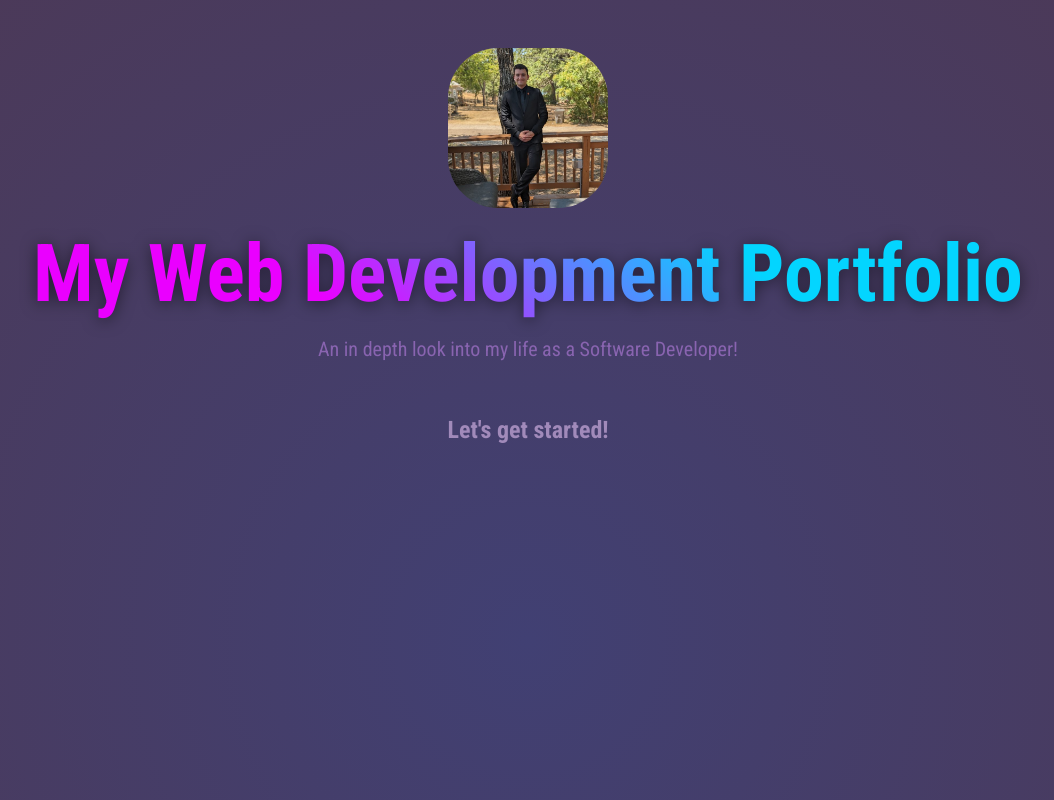
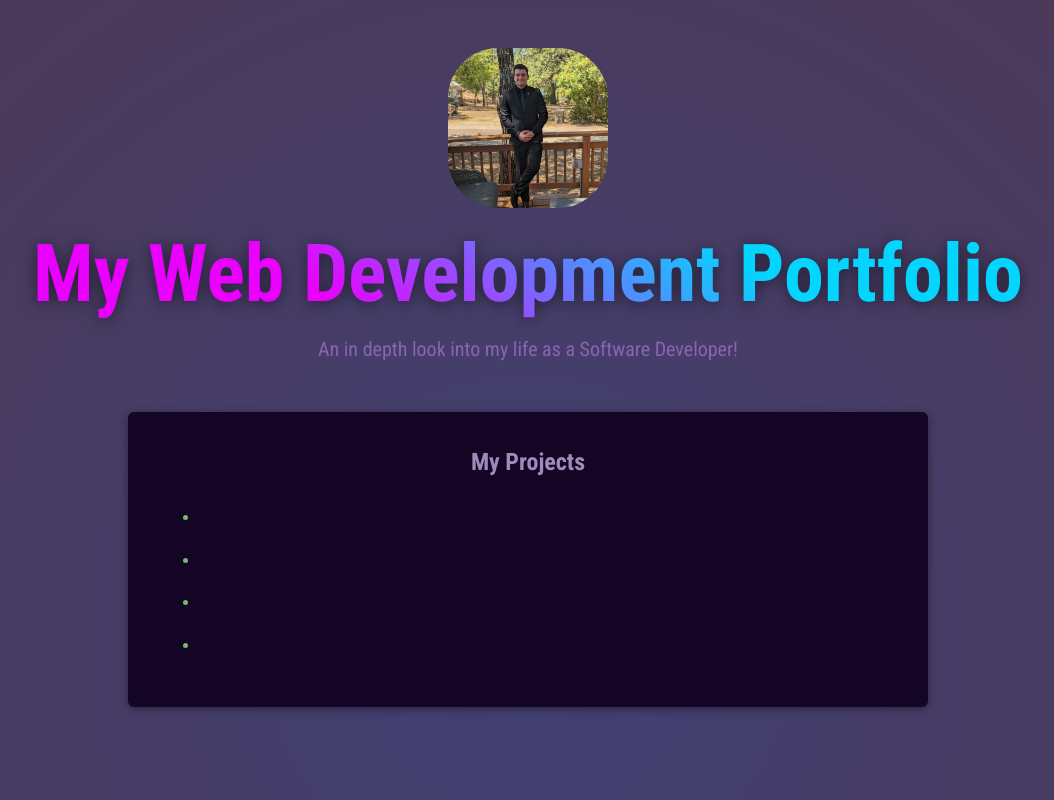
Before and after one commit to JackStendeback/React-Portfolio, a React (Vite) app: page / in a window 1280 px wide. Shown: the top 800 px of the page, without its empty margins (112-1166 px from the left). Built offline with nearby package versions, Linux system fonts and the light colour scheme.

Commit message:
made project function include 'props' for easy movement into the main portfolio function

```diff
--- a/src/App.jsx
+++ b/src/App.jsx
@@ -19,14 +19,31 @@ function Header() {
     );
 }
 
-
+// Add in links to the project repo's and the deployed applications once complete.
+function Projects(props) {
+    return (
+        <li>
+            <img src={props.image} alt={props.title}></img>
+            <h3>{props.title}</h3>
+            <p>{props.description}</p>
+        </li>
+    );
+}
 
 function Portfolio() {
     return (
         <div>
             <Header />
           <main>
-            <h2>Let's get started!</h2>
+            <section id="main-projects">
+                <h2>My Projects</h2>
+                <ul>
+                    <Projects/>
+                    <Projects/>
+                    <Projects/>
+                    <Projects/>
+                </ul>
+            </section>
           </main>
         </div>
     );
--- a/src/index.css
+++ b/src/index.css
@@ -59,3 +59,10 @@ header {
     margin: 0 0 1.5rem 0;
     color: #a18aba;
   }
+
+  #main-projects {
+    padding: 2rem;
+    border-radius: 6px;
+    background-color: #140524;
+    box-shadow: 0 2px 8px rgba(0, 0, 0, 0.4);
+  }
```
Also changed, not shown: src/assets/data.js (deleted), src/data.js (added).
